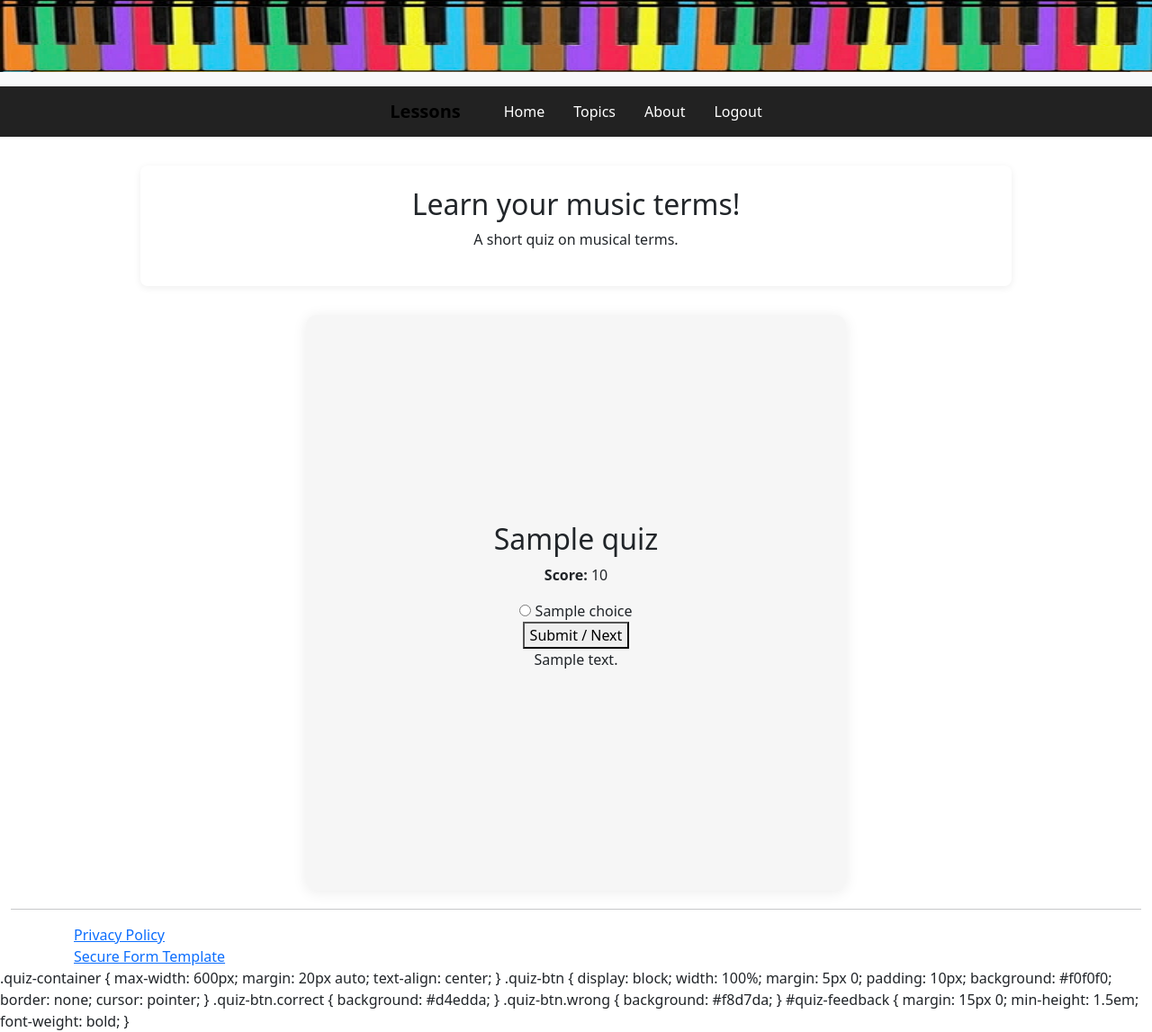
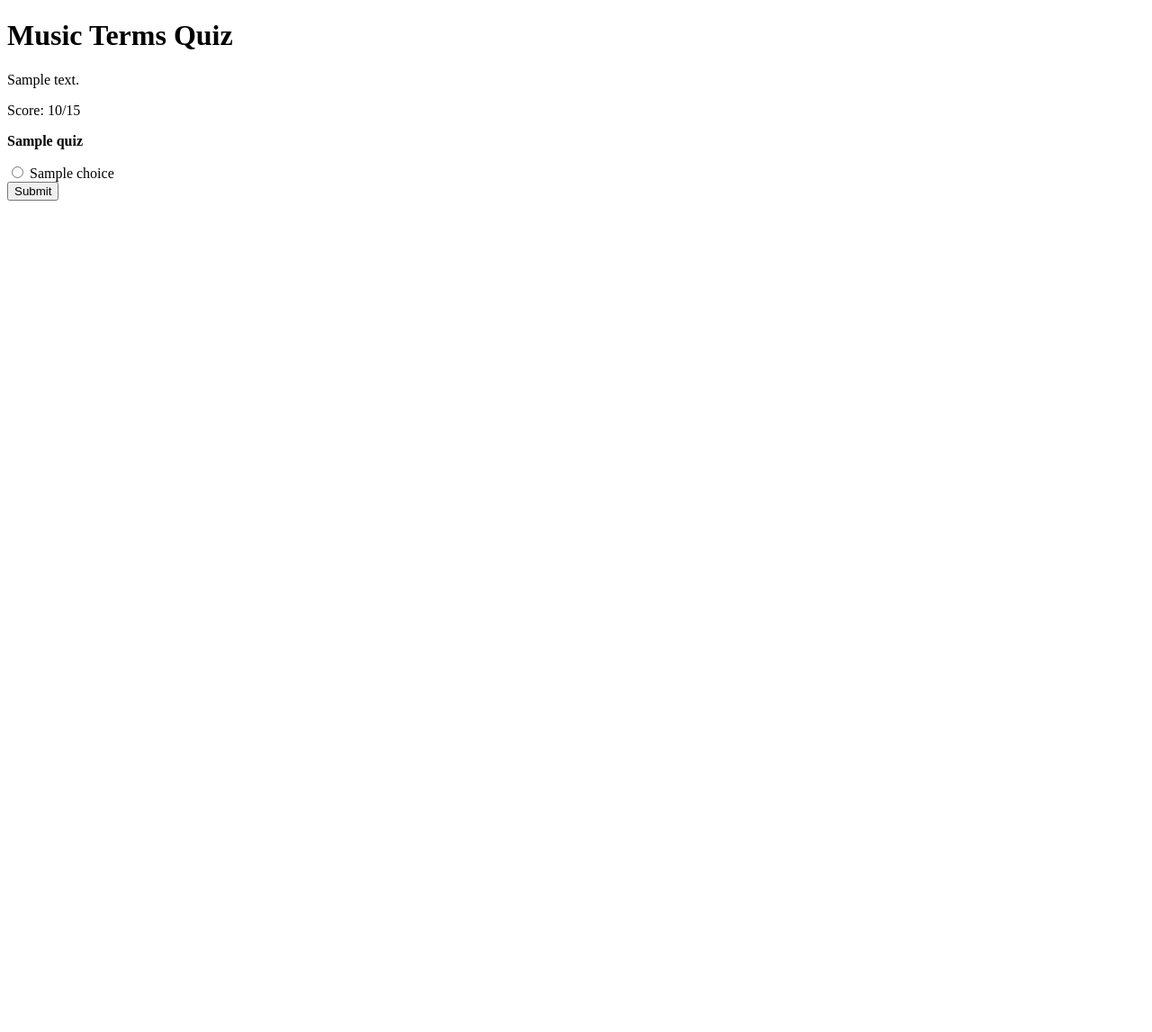
Before and after one commit to litaar/SEP-new-, a Flask app: template templates/terms.html in a window 1280 px wide. Shown: the whole page at 90% size. After the commit the page ends 223 px from the top, so only its background shows below. Run offline with Flask 3, Linux system fonts and the light colour scheme; the template is opened without the code that fills it: most values are stand-ins (such as "Sample title", 1, 10 or a date in 2020); some libraries are stand-ins or nearby versions.

Commit message:
# My quiz works but still trying to figure out why it's only ending the quiz once user reaches 15 CORRECT answers only

```diff
--- a/main.py
+++ b/main.py
@@ -117,77 +117,74 @@ def logout():
     return redirect("/login")
 
 # --- Play page ---
+# ----------------------
+# Note Identification Quiz
+# ----------------------
 @app.route("/play", methods=["GET", "POST"])
 def play():
-    # Protect route: force login
     if "user_id" not in session:
         return redirect("/login")
 
-    conn = sqlite3.connect("databaseFiles/database.db")
-    cur = conn.cursor()
+    # Initialize session variables
+    session.setdefault("score", 0)
+    session.setdefault("asked_ids", [])
+    session.setdefault("answers", [])  # store user's answers for review
 
-    # Initialize session vars if not set
-    if "score" not in session:
-        session["score"] = 0
-    if "asked_ids" not in session:
-        session["asked_ids"] = []
+    alert_message = ""
 
-    # Handle form submission (POST)
+    # Handle POST submission
     if request.method == "POST":
         user_answer = request.form.get("user_answer", "").strip().lower()
         actual_answer = request.form.get("actual_answer", "").strip().lower()
         quiz = request.form.get("quiz")
 
+        session["answers"].append({
+            "question": quiz,
+            "selected": user_answer,
+            "correct": actual_answer
+        })
+
         if user_answer == actual_answer:
             session["score"] += 1
 
+    # Stop quiz after 15 questions or no more questions in DB
+    if len(session["asked_ids"]) >= 15:
+        final_score = session["score"]
+        answers = session.get("answers", [])
+
+        # Save to DB
+        conn = sqlite3.connect("databaseFiles/database.db")
+        cur = conn.cursor()
+        cur.execute("SELECT id FROM users WHERE username = ?", (session["user_id"],))
+        user_row = cur.fetchone()
+        if user_row:
+            user_id = user_row[0]
+            cur.execute(
+                "INSERT INTO Scores (user_id, score, user_score, date) VALUES (?, ?, ?, datetime('now'))",
+                (user_id, 15, final_score)
+            )
+            conn.commit()
+        conn.close()
+
+        # Clear session
+        session.pop("score", None)
+        session.pop("asked_ids", None)
+        session.pop("answers", None)
 
         return render_template(
             "play.html",
-            quiz=quiz,
-            answer=actual_answer,
-            alert_message=alert_message,
-            score=session["score"],
-            finished=False,
+            quiz=f"🎉 You finished all {len(answers)} questions!",
+            alert_message=f"Your final score: {final_score}/15",
+            score=final_score,
+            finished=True,
+            answers=answers
         )
 
     # GET: fetch new question
     row = dbHandler.getQExclude(session["asked_ids"])
-
-    if not row:  # no more questions
-        final_score = session["score"]
-        total_questions = len(session["asked_ids"])
-
-    # Save score in database
-    conn = sqlite3.connect("databaseFiles/database.db/scores")
-    cur = conn.cursor()
-
-    # get current user’s id
-    cur.execute("SELECT id FROM users WHERE username = ?", (session["user_id"],))
-    user_row = cur.fetchone()
-    if user_row:
-        user_id = user_row[0]
-        cur.execute(
-            "INSERT INTO Scores (user_id, score, user_score, date) VALUES (?, ?, ?, datetime('now'))",
-            (user_id, 15, final_score),  # 15 = total possible score
-        )
-        conn.commit()
-
-    conn.close()
-
-    # clear session vars
-    session.pop("score", None)
-    session.pop("asked_ids", None)
-
-    return render_template(
-        "play.html",
-        quiz=f"🎉 You finished all {total_questions} questions!",
-        answer="",
-        alert_message=f"Your final score: {final_score}/{15}",
-        score=final_score,
-        finished=True,
-    )
-
+    if not row:
+        # No more questions in DB
+        return redirect("/play")  # will handle end in next GET
 
     qid, name, qtype, answer, category = row
     session["asked_ids"].append(qid)
@@ -196,10 +193,131 @@ def play():
         "play.html",
         quiz=name,
         answer=answer,
-        alert_message="",
+        alert_message=alert_message,
         score=session["score"],
-        finished=False,
+        finished=False
     )
+
+# ----------------------
+# Music Terms Quiz
+# ----------------------
+@app.route("/play-terms", methods=["GET", "POST"])
+def play_terms():
+    if "user_id" not in session:
+        return redirect("/login")
+
+    # Initialize session variables
+    session.setdefault("score_terms", 0)
+    session.setdefault("asked_terms", [])
+    session.setdefault("answers_terms", [])
+
+    alert_message = ""
+
+    # Handle POST submission
+    if request.method == "POST":
+        selected = request.form.get("option")
+        correct = request.form.get("correct_option")
+        question = request.form.get("question_text")
+
+        session["answers_terms"].append({
+            "question": question,
+            "selected": selected,
+            "correct": correct
+        })
+
+        if selected == correct:
+            session["score_terms"] += 1
+
+    # Stop quiz after 15 questions
+    if len(session["asked_terms"]) >= 15:
+        final_score = session["score_terms"]
+        answers = session.get("answers_terms", [])
+
+        # Save to DB
+        conn = sqlite3.connect("databaseFiles/database.db")
+        cur = conn.cursor()
+        cur.execute("SELECT id FROM users WHERE username = ?", (session["user_id"],))
+        user_row = cur.fetchone()
+        if user_row:
+            user_id = user_row[0]
+            cur.execute(
+                "INSERT INTO Scores (user_id, score, user_score, date) VALUES (?, ?, ?, datetime('now'))",
+                (user_id, 15, final_score)
+            )
+            conn.commit()
+        conn.close()
+
+        # Clear session
+        session.pop("score_terms", None)
+        session.pop("asked_terms", None)
+        session.pop("answers_terms", None)
+
+        return render_template(
+            "terms.html",
+            quiz=f"🎉 You finished all 15 questions!",
+            alert_message=f"Your final score: {final_score}/15",
+            score=final_score,
+            finished=True,
+            answers=answers
+        )
+
+    # Fetch a new question
+        # Fetch a new question
+    q = dbHandler.getTermsQMC(session["asked_terms"])
+
+    if not q:
+        # No more questions in DB (fewer than 15)
+        final_score = session["score_terms"]
+        answers = session.get("answers_terms", [])
+
+        # Save score
+        conn = sqlite3.connect("databaseFiles/database.db")
+        cur = conn.cursor()
+        cur.execute("SELECT id FROM users WHERE username = ?", (session["user_id"],))
+        user_row = cur.fetchone()
+        if user_row:
+            user_id = user_row[0]
+            cur.execute(
+                "INSERT INTO Scores (user_id, score, user_score, date) VALUES (?, ?, ?, datetime('now'))",
+                (user_id, len(session["asked_terms"]), final_score)
+            )
+            conn.commit()
+        conn.close()
+
+        # Clear session
+        session.pop("score_terms", None)
+        session.pop("asked_terms", None)
+        session.pop("answers_terms", None)
+
+        return render_template(
+            "terms.html",
+            quiz="🎉 All available questions finished!",
+            alert_message=f"Your final score: {final_score}/{len(answers)}",
+            score=final_score,
+            finished=True,
+            answers=answers
+        )
+
+    # Otherwise, display next question
+    import random
+    qid, question, correct, wrong1, wrong2, wrong3 = q
+    choices = [correct, wrong1, wrong2, wrong3]
+    random.shuffle(choices)
+
+    session["asked_terms"].append(qid)
+
+    return render_template(
+        "terms.html",
+        quiz=question,
+        choices=choices,
+        answer=correct,
+        alert_message=alert_message,
+        score=session["score_terms"],
+        finished=False
+    )
+
+
+
 
 # Example CSRF-protected form
 @app.route("/form.html", methods=["POST", "GET"])
@@ -216,70 +334,6 @@ def play_notes():
     return render_template("play.html")
 
 
-#Music terms quizzer
-@app.route("/play-terms", methods=["GET", "POST"])
-def play_terms():
-    if "user_id" not in session:
-        return redirect("/login")
-
-    if "score_terms" not in session:
-        session["score_terms"] = 0
-    if "asked_terms" not in session:
-        session["asked_terms"] = []
-
-    alert_message = ""
-    # Handle form submission
-    if request.method == "POST":
-        selected = request.form.get("option")
-        correct = request.form.get("correct_option")
-        if selected == correct:
-            session["score_terms"] += 1
-
-
-    # GET: fetch new question
-    q = dbHandler.getTermsQMC(session["asked_terms"])
-    if not q:
-        final_score = session["score_terms"]
-
-        # ✅ Save score in database here
-        conn = sqlite3.connect("databaseFiles/database.db")
-        cur = conn.cursor()
-        cur.execute("SELECT id FROM users WHERE username = ?", (session["user_id"],))
-        user_row = cur.fetchone()
-        if user_row:
-            user_id = user_row[0]
-            cur.execute(
-                "INSERT INTO Scores (user_id, score, user_score, date) VALUES (?, ?, ?, datetime('now'))",
-                (user_id, 15, final_score),   # score = total possible (15), user_score = actual
-            )
-            conn.commit()
-        conn.close()
-
-        # clear quiz session
-        session.pop("score_terms", None)
-        session.pop("asked_terms", None)
-
-        return render_template(
-            "terms.html",
-            quiz="🎉 All questions finished!",
-            alert_message=f"Your final score: {final_score}/15",
-            score=final_score,
-            finished=True,
-        )
-
-    qid, question, correct, choices = q
-    session["asked_terms"].append(qid)
-
-    return render_template(
-        "terms.html",
-        quiz=question,
-        choices=choices,
-        answer=correct,
-        alert_message=alert_message,
-        score=session["score_terms"],
-        finished=False,
-    )
-
 
 # CSP report endpoint
 @app.route("/csp_report", methods=["POST"])
--- a/templates/terms.html
+++ b/templates/terms.html
@@ -1,23 +1,60 @@
-{% extends 'layout.html' %} {% block content %}
-<div class="quiz-container">
-  <h2>{{ quiz }}</h2>
-  <p><strong>Score:</strong> {{ score }}</p>
+<!DOCTYPE html>
+<html lang="en">
+  <head>
+    <meta charset="UTF-8" />
+    <title>Music Terms Quiz</title>
+    <style>
+      .correct {
+        color: green;
+        font-weight: bold;
+      }
+      .wrong {
+        color: red;
+        font-weight: bold;
+      }
+      .review {
+        margin-top: 30px;
+      }
+    </style>
+  </head>
+  <body>
+    <h1>Music Terms Quiz</h1>
+
+    <p>{{ alert_message }}</p>
+    <p>Score: {{ score }}/15</p>
 
     {% if not finished %}
-  <form method="POST" action="/play-terms">
+    <form method="POST">
+      <p><strong>{{ quiz }}</strong></p>
       {% for choice in choices %}
       <label>
-      <input type="radio" name="option" value="{{ choice }}" required /> {{
-      choice }} </label
+        <input type="radio" name="option" value="{{ choice }}" required />
+        {{ choice }} </label
       ><br />
       {% endfor %}
 
+      <!-- Hidden fields to keep track of question and correct answer -->
+      <input type="hidden" name="csrf_token" value="{{ csrf_token() }}" />
       <input type="hidden" name="correct_option" value="{{ answer }}" />
-    <input type="hidden" name="csrf_token" value="{{ csrf_token() }}" />
-    <button type="submit">Submit / Next</button>
+      <input type="hidden" name="question_text" value="{{ quiz }}" />
+
+      <button type="submit">Submit</button>
     </form>
-  {% endif %} {% if alert_message %}
-  <p>{{ alert_message }}</p>
+    {% endif %} {% if finished and answers %}
+    <div class="review">
+      <h2>Review Your Answers</h2>
+      <ul>
+        {% for a in answers %}
+        <li>
+          <strong>{{ a.question }}</strong><br />
+          Your answer: {% if a.selected == a.correct %} ✅
+          <span class="correct">{{ a.selected }}</span> {% else %} ❌
+          <span class="wrong">{{ a.selected }}</span> (Correct:
+          <span class="correct">{{ a.correct }}</span>) {% endif %}
+        </li>
+        {% endfor %}
+      </ul>
+    </div>
     {% endif %}
-</div>
-{% endblock %}
+  </body>
+</html>
```
Also changed, not shown: databaseManager.py (+24 -19 lines), databaseFiles/database.db, 1 other file. Lines whose indentation alone changed are shown as unchanged.
